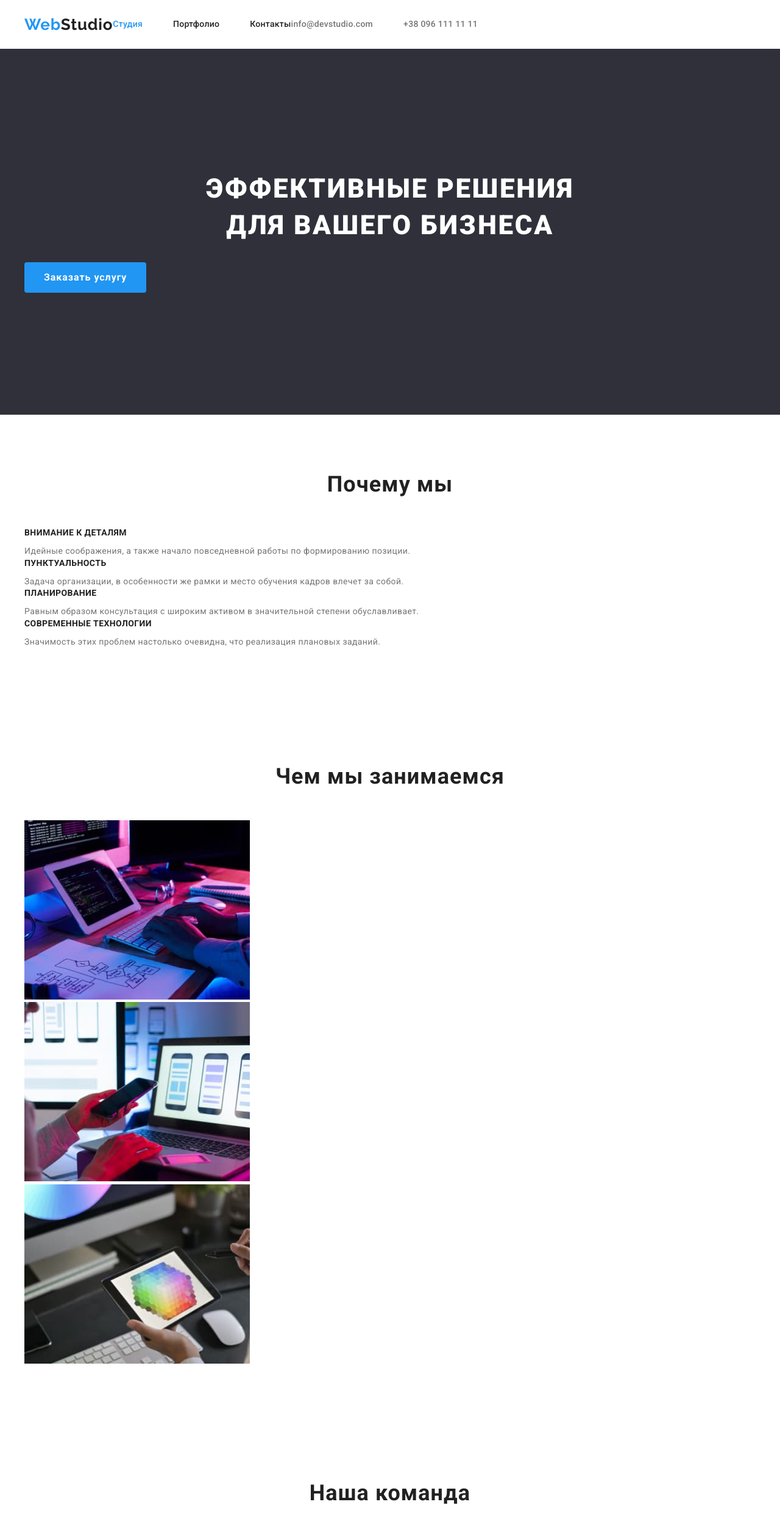
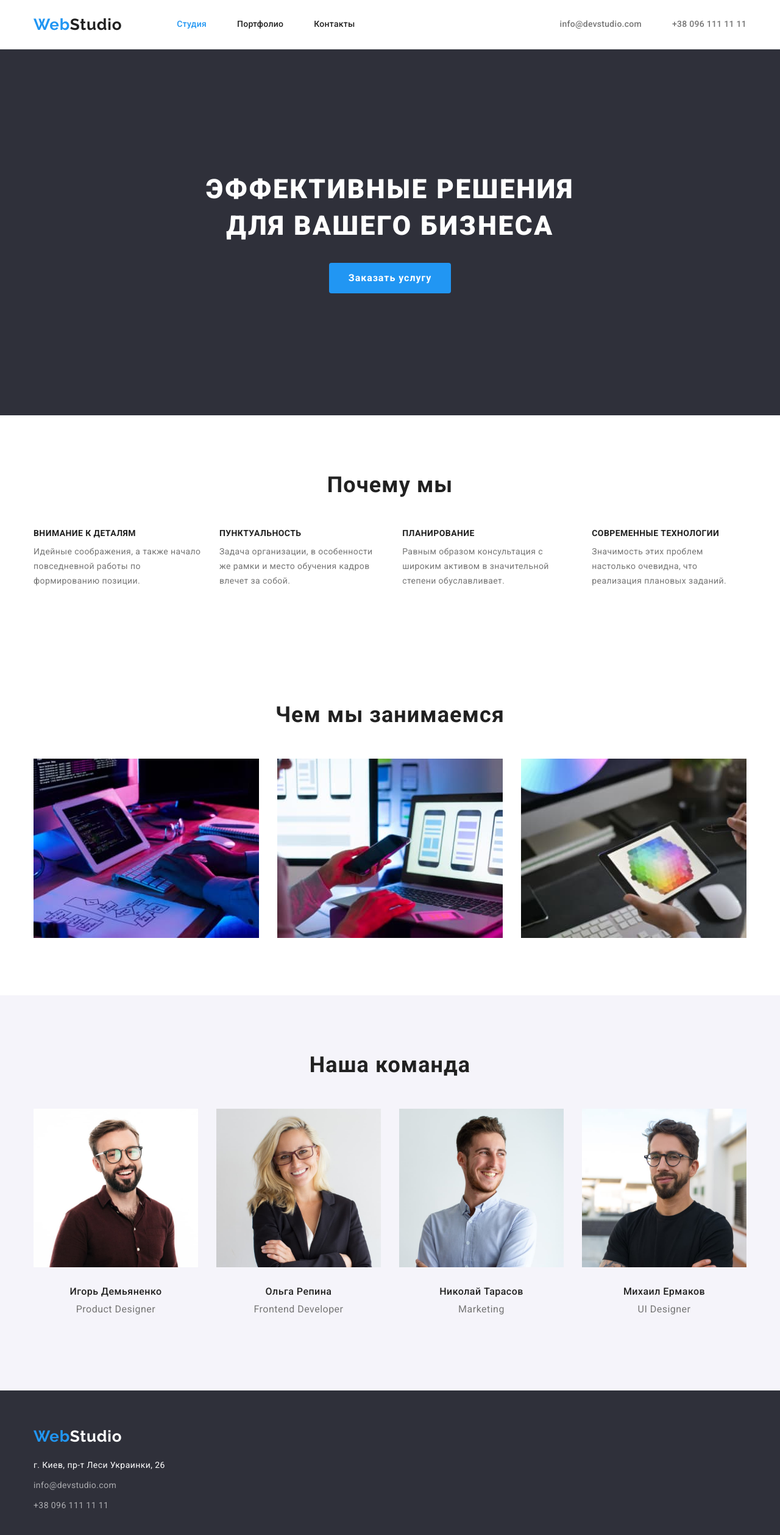
Before and after one commit to Anna-3008/goit-markup-hw-03, a plain HTML site: page index.html in a window 1280 px wide. Shown: the top 2517 px of the page at 61% size. Drawn offline with nearby package versions, Linux system fonts and the light colour scheme.

Commit message:
Добавляет стили

```diff
--- a/css/styles.css
+++ b/css/styles.css
@@ -3,25 +3,44 @@
   --text-color: #757575;
   --accent-color: #2196f3;
   --primary-white-color: #ffffff;
-  --background-color: #2F303A;
+  --background-color: #2f303a;
   --btn-background-color: #f5f4fa;
   --contact-text-color: rgba(255, 255, 255, 0.6);
+  --portfolio-border-color: #eeeeee;
+  --border-color: #ececec;
+}
+
+p,
+h1,
+h2,
+h3,
+h4,
+h5,
+h6 {
+  margin: 0;
+}
+
+ul {
+  margin: 0;
+  padding: 0;
+}
+
+img {
+  display: block;
 }
 
 body {
-  margin: 0;
   color: var(--primary-text-color);
   background-color: var(--primary-white-color);
   font-family: Roboto, sans-serif;
 }
 
-h1,h2,h3,p,ul {
-  margin: 0;
-  padding: 0;
+.list {
+  list-style: none;
 }
 
-.list {
-  list-style: none;
+.page-header {
+  border-bottom: 1px solid var(--border-color);
 }
 
 .logo {
@@ -47,6 +66,8 @@ h1,h2,h3,p,ul {
 
 .container {
   width: 1200px;
+  padding-left: 15px;
+  padding-right: 15px;
   margin: 0 auto;
 }
 
@@ -54,14 +75,14 @@ h1,h2,h3,p,ul {
 
 .site-nav {
   display: flex;
+  margin-left: 90px;
 }
 
 .site-nav .item:not(:last-child) {
-   margin-right: 50px;
+  margin-right: 50px;
 }
 
 .site-nav .link {
-
   display: block;
   padding-top: 32px;
   padding-bottom: 32px;
@@ -72,7 +93,6 @@ h1,h2,h3,p,ul {
   line-height: 1.14;
   letter-spacing: 0.02em;
   text-decoration: none;
-
 }
 
 .site-nav .link:hover,
@@ -84,8 +104,11 @@ h1,h2,h3,p,ul {
   color: var(--accent-color);
 }
 
+/* Auth nav */
+
 .auth-nav {
   display: flex;
+  margin-left: auto;
 }
 
 .auth-nav .item + .item {
@@ -132,27 +155,29 @@ h1,h2,h3,p,ul {
 }
 
 .button {
+  display: inline-block;
+  align-items: center;
+  cursor: pointer;
+  border-radius: 4px;
+  border: transparent;
+  padding: 10px 32px;
+  min-width: 200px;
+
   color: var(--primary-white-color);
   background-color: var(--accent-color);
   font-weight: 700;
   font-size: 16px;
   line-height: 1.88;
-  display: flex;
-  align-items: center;
   text-align: center;
   letter-spacing: 0.06em;
-  font-family:inherit;
-
-  cursor: pointer;
-  border-radius: 4px;
-  border: transparent;
-  padding: 10px 32px;
-  min-width: 200px;
+  font-family: inherit;
 }
 
 /* Features */
 
 .feature-list {
+  display: flex;
+
   color: var(--text-color);
   font-size: 14px;
   line-height: 1.71;
@@ -168,6 +193,10 @@ h1,h2,h3,p,ul {
   text-transform: uppercase;
 
   margin-bottom: 10px;
+}
+
+.feature-element:not(:last-child) {
+  margin-right: 30px;
 }
 
 /* Section */
@@ -187,13 +216,32 @@ h1,h2,h3,p,ul {
   margin-bottom: 50px;
 }
 
+/* Work */
+
+.work {
+  display: flex;
+}
+.work-element:not(:last-child) {
+  margin-right: 30px;
+}
+
 /* Team */
 
-.section-team {
+.team {
   background: var(--btn-background-color);
 }
 
+.team-element {
+  width: 270px;
+}
+
+.team-element:not(:last-child) {
+  margin-right: 30px;
+}
+
 .team-list {
+  display: flex;
+
   color: var(--text-color);
   font-size: 16px;
   line-height: 1.19;
@@ -212,7 +260,21 @@ h1,h2,h3,p,ul {
   margin-bottom: 10px;
 }
 
+.team-content {
+  padding-top: 30px;
+  padding-bottom: 30px;
+}
+
 /* Portfolio */
+
+.filtr {
+  display: flex;
+  justify-content: center;
+  margin-bottom: 50px;
+}
+.filtr-element:not(:last-child) {
+  margin-right: 8px;
+}
 
 .filtr .link {
   color: var(--primary-text-color);
@@ -222,7 +284,7 @@ h1,h2,h3,p,ul {
   line-height: 1.63;
   text-align: center;
   letter-spacing: 0.03em;
-  font-family:inherit;
+  font-family: inherit;
 
   cursor: pointer;
   border-radius: 4px;
@@ -237,17 +299,42 @@ h1,h2,h3,p,ul {
 }
 
 .portfolio-list {
+  display: flex;
+  flex-wrap: wrap;
+
   color: var(--text-color);
   font-size: 16px;
   line-height: 1.88;
   letter-spacing: 0.03em;
-  }
+}
+
+.portfolio-element {
+  width: 370px;
+  margin-right: 30px;
+  margin-bottom: 30px;
+}
+
+.portfolio-element:nth-child(3n) {
+  margin-right: 0;
+}
+
+.portfolio-element:nth-last-child(-n + 3) {
+  margin-bottom: 0;
+}
 
 .portfolio-list .title {
+  margin-bottom: 4px;
   color: var(--primary-text-color);
   font-size: 18px;
   line-height: 2;
   letter-spacing: 0.06em;
+}
+
+.portfolio-content {
+  border-left: 1px solid var(--portfolio-border-color);
+  border-bottom: 1px solid var(--portfolio-border-color);
+  border-right: 1px solid var(--portfolio-border-color);
+  padding: 20px 24px;
 }
 
 /* Footer */
@@ -268,9 +355,10 @@ h1,h2,h3,p,ul {
   line-height: 1.71;
   letter-spacing: 0.03em;
   text-decoration: none;
+  margin-top: 20px;
 }
 
-.contact .link{
+.contact .link {
   color: var(--contact-text-color);
   font-style: normal;
   font-size: 14px;
@@ -282,3 +370,8 @@ h1,h2,h3,p,ul {
 .contact .link:hover,
 .contact .link:focus {
   color: var(--accent-color);
+}
+
+.contact-element:not(:last-child) {
+  margin-bottom: 9px;
+}
```
